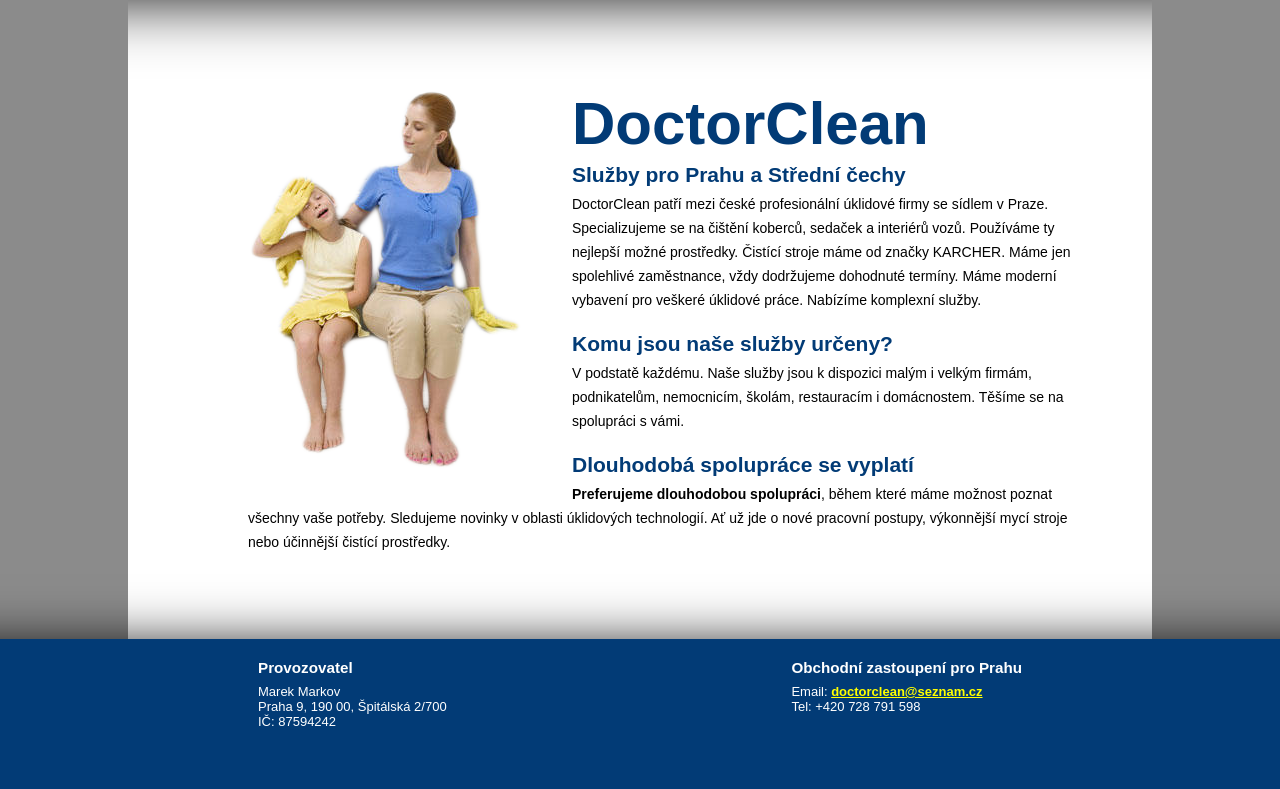
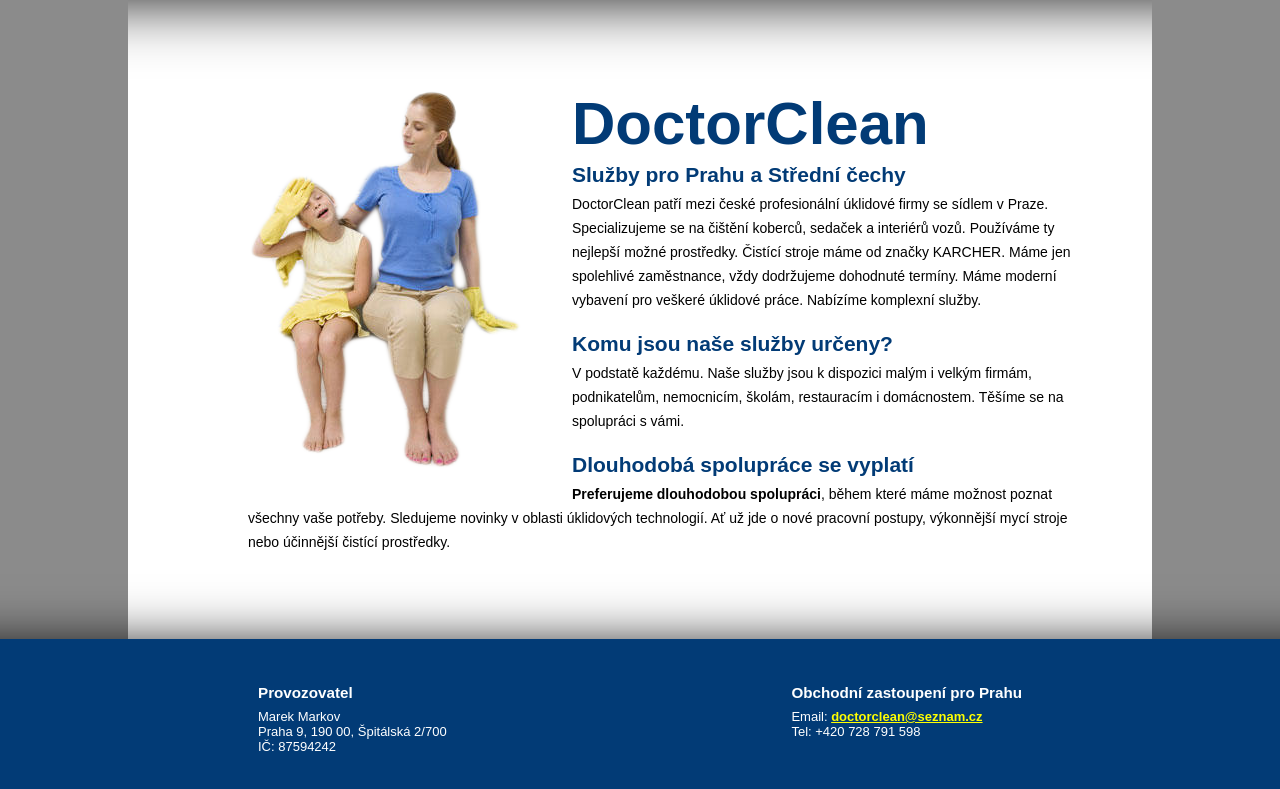
Before and after one commit to doomy/doctorclean, a PHP site: page / in a window 1280 px wide. Shown: the part 551-1340 px from the top of the page. Run offline with PHP 8.4, Linux system fonts and the light colour scheme.

Commit message:
Lower the footer area a bit

```diff
--- a/css/main.css
+++ b/css/main.css
@@ -211,13 +211,13 @@ p {
 }
 
 .footer .footer-main-area {
+    padding-top: 45px;
     width: 1024px;
     margin: 0 auto;
     text-align: center;
 }
 
 .footer .footer-main-area div {
-    padding-top: 20px;
     text-align: left;
     margin: 0 auto;
 }
```
